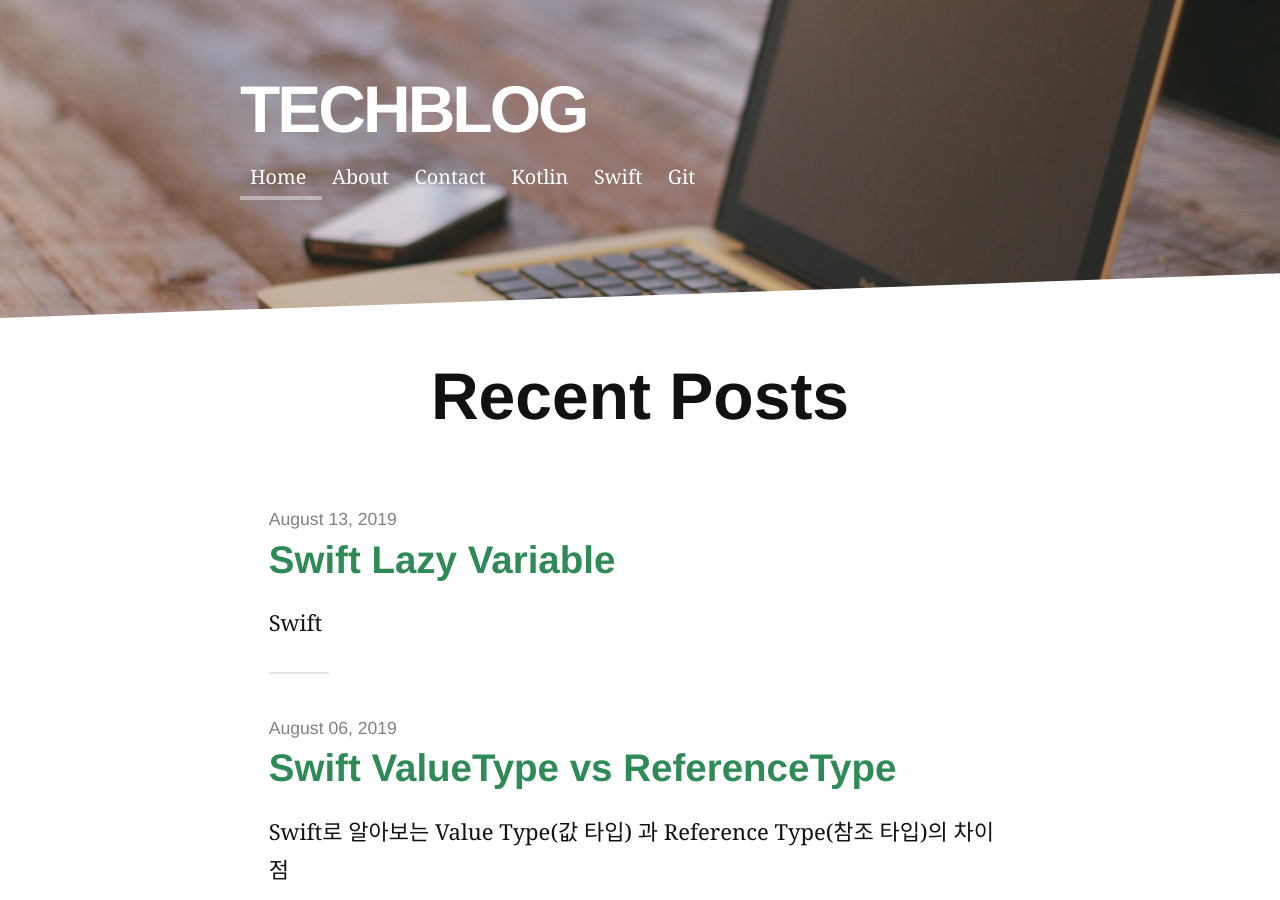
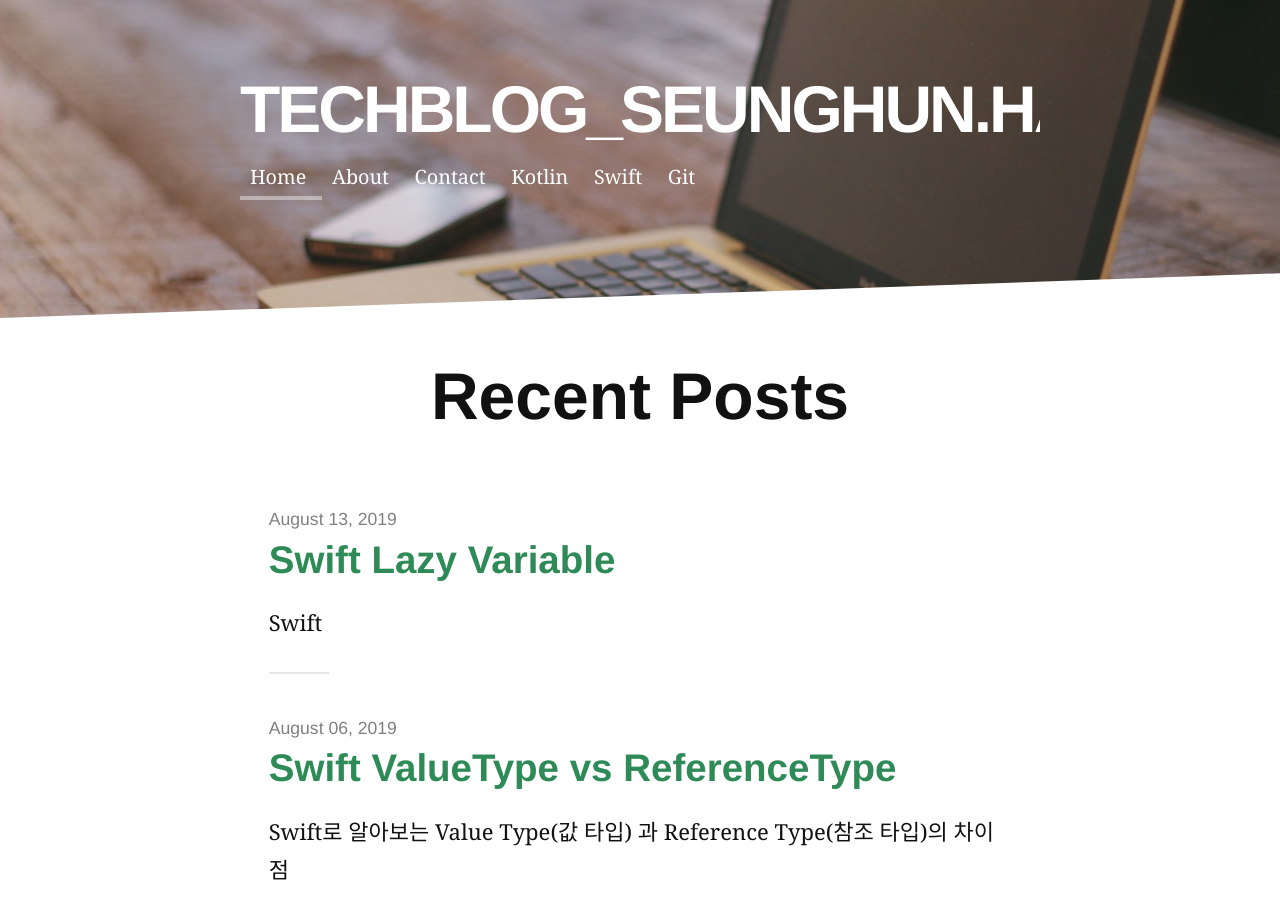
Before and after one commit to shhan730/-, a Jekyll site: the page built from index.html, in a window 1280 px wide and 900 px high. Built offline with Jekyll 4.4.1, drawn with Linux system fonts in a browser that asks for light colours; nearby versions of some CDN libraries; some web fonts are replaced; the list of posts is cut into pages by our own code.

Commit message:
Set title

```diff
--- a/_config.yml
+++ b/_config.yml
@@ -1,5 +1,5 @@
-title: TechBlog
-description: SeungHunHan
+title: TechBlog_SeungHun.Han
+description: shhan's tech blog
 
 url: https://shhan730.github.io
 baseurl: ""
```
